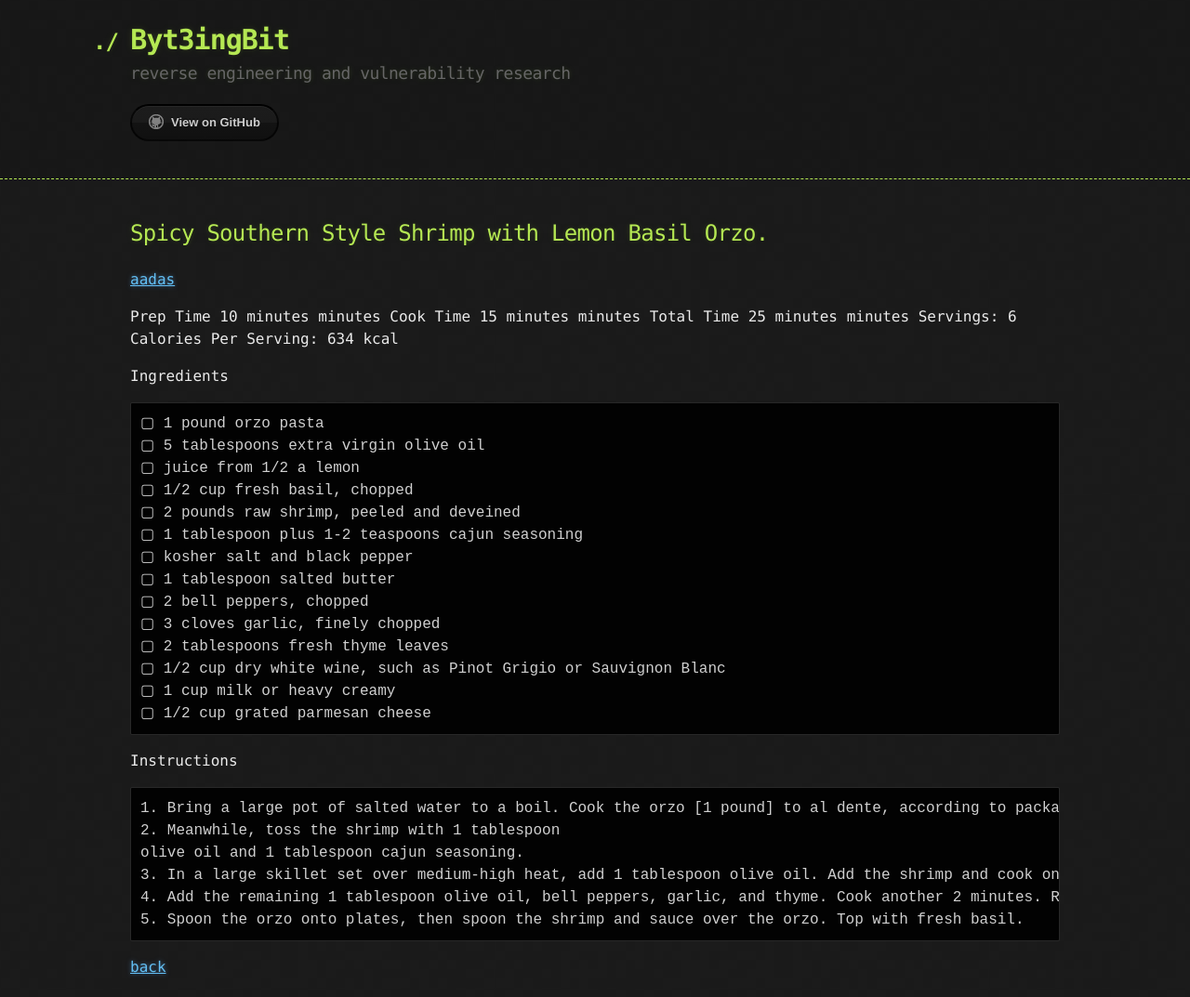
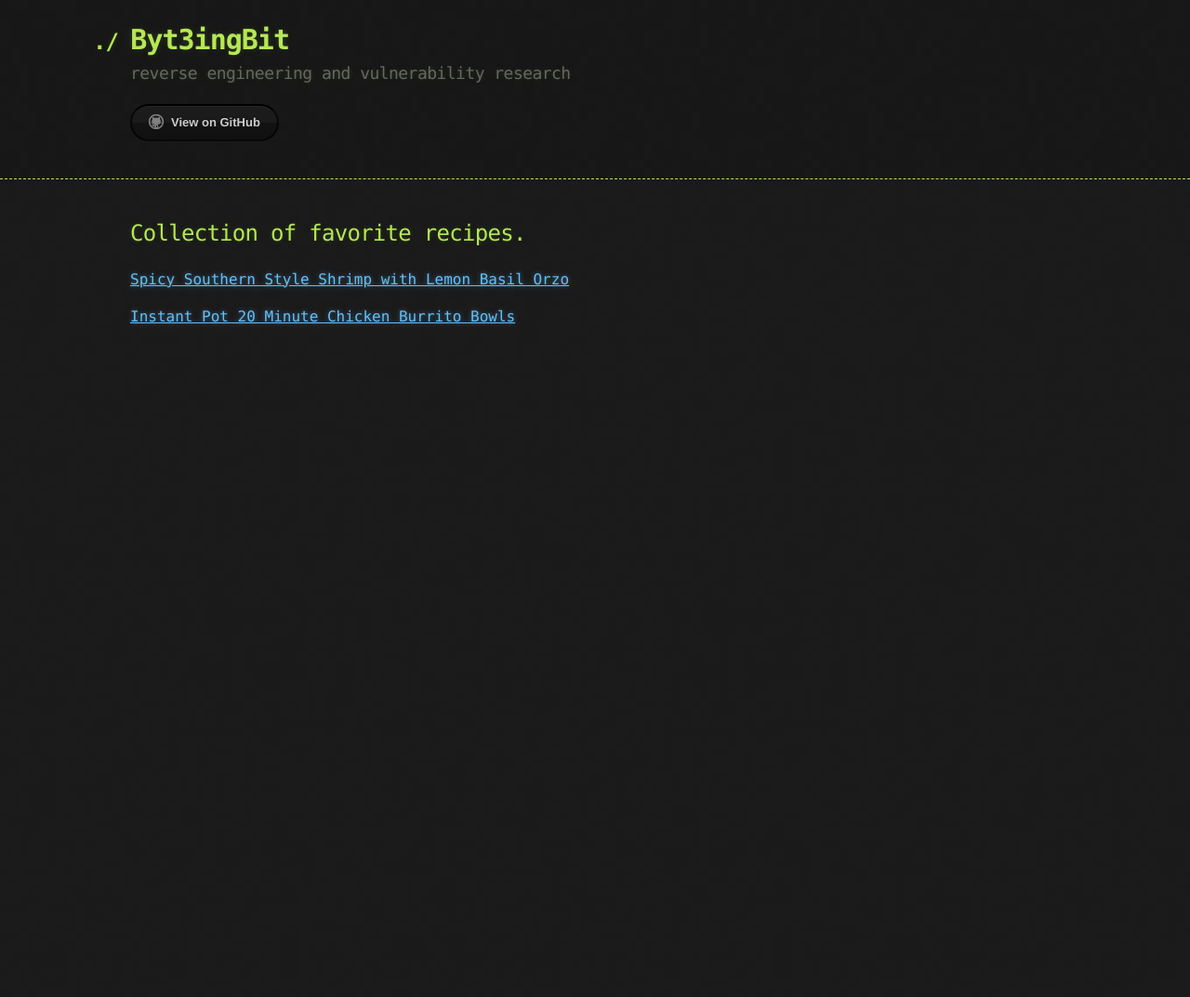
Before and after one commit to byt3ingbit/byt3ingbit.github.io, a Jekyll site: the page built from recipes.md, in a window 1280 px wide. Shown: the whole page at 93% size. Built offline with Jekyll 4.4.1, drawn with Linux system fonts in a browser that asks for light colours; our own code applies the rules of GitHub Pages for plain Markdown files; after the commit the page ends 900 px from its top, so only the background shows below that.

Commit message:
added burrito

```diff
--- a/recipes.md
+++ b/recipes.md
@@ -2,45 +2,9 @@
 layout: default
 ---
 
-##  Spicy Southern Style Shrimp with Lemon Basil Orzo.
+##  Collection of favorite recipes.
 
 
-[aadas](./recipes/southern.html)
+[Spicy Southern Style Shrimp with Lemon Basil Orzo](./recipes/southern.html)
 
-Prep Time 10 minutes minutes
-Cook Time 15 minutes minutes
-Total Time 25 minutes minutes
-Servings: 6
-Calories Per Serving: 634 kcal
-
-
-Ingredients
-
-    ▢ 1 pound orzo pasta
-    ▢ 5 tablespoons extra virgin olive oil
-    ▢ juice from 1/2 a lemon
-    ▢ 1/2 cup fresh basil, chopped
-    ▢ 2 pounds raw shrimp, peeled and deveined
-    ▢ 1 tablespoon plus 1-2 teaspoons cajun seasoning
-    ▢ kosher salt and black pepper
-    ▢ 1 tablespoon salted butter
-    ▢ 2 bell peppers, chopped
-    ▢ 3 cloves garlic, finely chopped
-    ▢ 2 tablespoons fresh thyme leaves
-    ▢ 1/2 cup dry white wine, such as Pinot Grigio or Sauvignon Blanc
-    ▢ 1 cup milk or heavy creamy
-    ▢ 1/2 cup grated parmesan cheese
-
-
-Instructions
-
-    1. Bring a large pot of salted water to a boil. Cook the orzo [1 pound] to al dente, according to package directions. Drain and add it right back to the hot pot. Add 2 tablespoons olive oil, 1/4 cup basil, juice from 1/2 a lemon, and season with salt.
-    2. Meanwhile, toss the shrimp with 1 tablespoon
-    olive oil and 1 tablespoon cajun seasoning.
-    3. In a large skillet set over medium-high heat, add 1 tablespoon olive oil. Add the shrimp and cook on both sides until seared, about 2-3 minutes per side. Add the butter, then remove the shrimp from the pan.
-    4. Add the remaining 1 tablespoon olive oil, bell peppers, garlic, and thyme. Cook another 2 minutes. Reduce the heat to medium-low and pour in the wine. Simmer over medium heat for 2-3 minutes. Then add the milk, parmesan, and 2 teaspoons cajun seasoning. Season with salt and pepper. Slide the shrimp into the sauce, simmer 5 minutes until the sauce has thickened slightly. Remove from the heat and stir in a handful of basil.
-    5. Spoon the orzo onto plates, then spoon the shrimp and sauce over the orzo. Top with fresh basil.
-
-
-
-[back](./)
+[Instant Pot 20 Minute Chicken Burrito Bowls](./recipes/burrito_bowl.html)
```
Also changed, not shown: recipes/burrito_bowl.md (added, +5 -0 lines).
